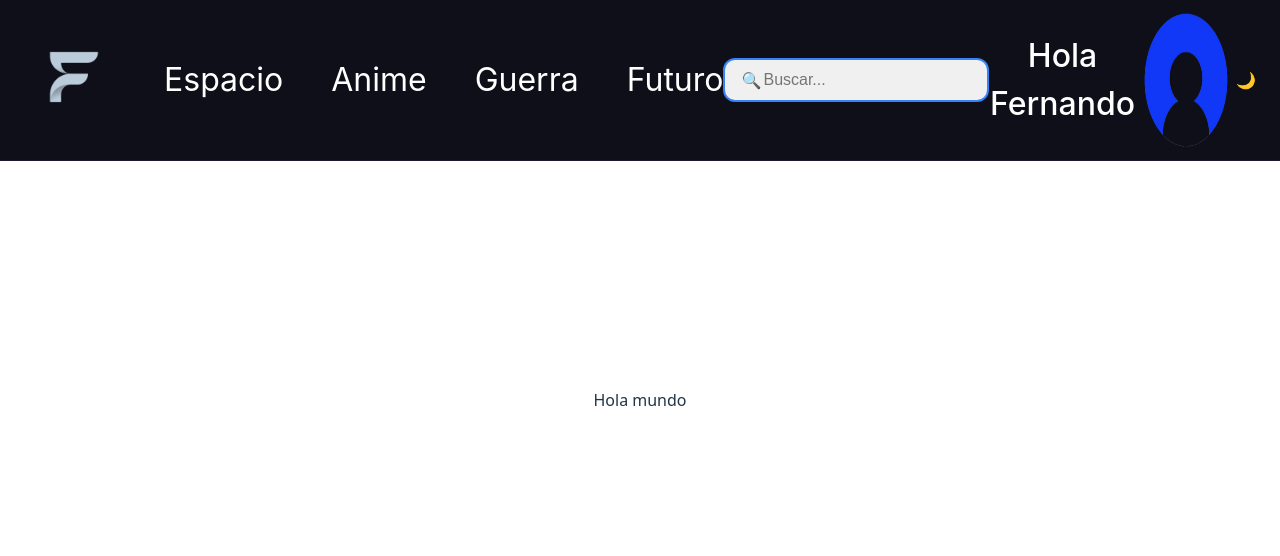
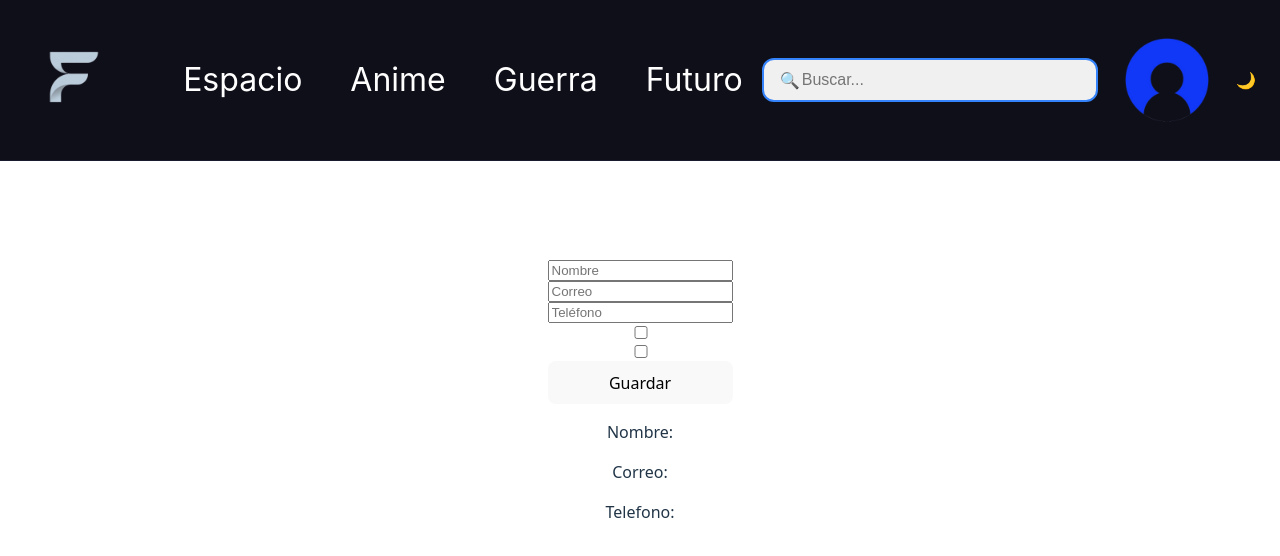
Before and after one commit to FernandoPachon/FerchoVideos, a React (Vite) app: page /Perfil in a window 1280 px wide. Shown: the top 556 px of the page. Built offline with nearby package versions, Linux system fonts and the light colour scheme.

Commit message:
Add: Perfil

```diff
--- a/src/App.css
+++ b/src/App.css
@@ -222,3 +222,11 @@ li {
   gap: 25px;
   padding: 20px 0;
 }
+.container-datos--form{
+  display: flex;
+  flex-direction: row;
+}
+.container-datos--form{
+  display: flex;
+  flex-direction: column;
+}
--- a/src/App.jsx
+++ b/src/App.jsx
@@ -7,13 +7,21 @@ import Perfil from './assets/Perfil';               // ← agregar
 
 const App = () => {
   const [id, setId] = useState(9882)
+  const [form, setForm] = useState({     // ← estado aquí
+    nombre: "",
+    correo: "",
+    telefono: "",
+    foto: ""
+  })
 
+  const [isLogin, setIsLogin] = useState(false)
   return (
     <>
-      <Cabezera setId={setId} />
+
+      <Cabezera setId={setId} form={form} isLogin={isLogin} />
       <Routes>
-        <Route path="/"       element={<Catalogo id={id} />} />
-        <Route path="/Perfil" element={<Perfil />} />
+        <Route path="/" element={<Catalogo id={id} />} />
+        <Route path="/Perfil" element={<Perfil setForm={setForm} form={form} setIsLogin={setIsLogin} />} />
       </Routes>
     </>
   )
--- a/src/assets/Cabezera.jsx
+++ b/src/assets/Cabezera.jsx
@@ -1,7 +1,7 @@
 import React, { useState } from 'react'
 import { Link, useNavigate } from 'react-router-dom';
 
-const Cabezera = ({ setId }) => {
+const Cabezera = ({ setId, form }) => {
   const [oscuro, setOscuro] = useState(false)
   const [isLogin, setIsLogin] = useState(false)
   const navigate = useNavigate()
@@ -50,7 +50,7 @@ const Cabezera = ({ setId }) => {
           </div>
           <div className='container-user--icon'>
             <Link to="/Perfil" className='container-user--icon'>
-              <p className='nav-li'>{isLogin ? "Ingresar" : "Hola Fernando"}</p>
+              {isLogin ? `Conectarse` : `${form.nombre}`}
               <img width="100" src="src\assets\imgs\user.png" alt="" />
             </Link>
           </div>
--- a/src/assets/Perfil.jsx
+++ b/src/assets/Perfil.jsx
@@ -1,11 +1,33 @@
-import React from 'react'
+const Perfil = ({ form, setForm, setIsLogin }) => {
 
-const Perfil = () => {
+  const handleChange = (e) => {
+    setForm({ ...form, [e.target.name]: e.target.value })
+  }
+
+  const guardar = () => {
+    if (form.nombre.trim() === "") return
+    setIsLogin(true)   // ← activa el login al guardar
+  }
+
   return (
+    <>
+     <div className="container-datos--form">
+      <input type='text'  name="nombre"   value={form.nombre}   onChange={handleChange} placeholder='Nombre' />
+      <input type='email' name="correo"   value={form.correo}   onChange={handleChange} placeholder='Correo' />
+      <input type='tel'   name="telefono" value={form.telefono} onChange={handleChange} placeholder='Teléfono' />
+      <input type='checkbox'  name="foto"     value={form.foto}     onChange={handleChange} placeholder='URL de foto' />
+      <input type='checkbox'  name="foto"     value={form.foto}     onChange={handleChange} placeholder='URL de foto' />
+      <button onClick={guardar}>Guardar</button>
+    </div>
     <div>
-      Hola mundo
+      <p>{form.nombre}</p>
+     <p>Nombre:  {form.nombre}</p>
+     <p>Correo:  {form.correo}</p>
+     <p>Telefono:  {form.telefono}</p>
 
     </div>
+    </>
+
   )
 }
 
```
Also changed, not shown: src/assets/imgs/perfil.png (added).
